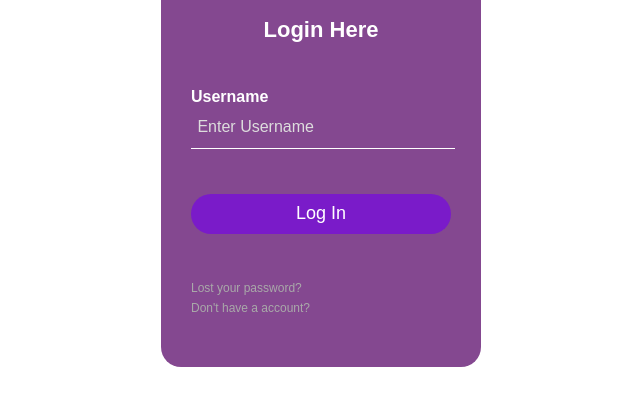
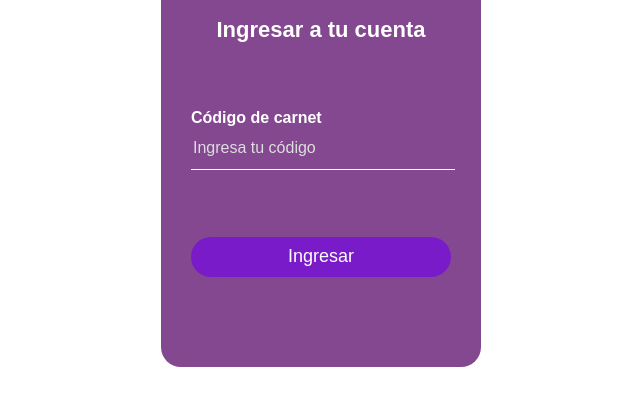
Before and after one commit to tnietov/EasyPay, a website: page public/Login-form/index.html in a window 1280 px wide. Shown: the part 243-648 px from the top of the page, without its empty margins (319-959 px from the left). Drawn offline with Linux system fonts and the light colour scheme.

Commit message:
Update index.html

```diff
--- a/public/Login-form/index.html
+++ b/public/Login-form/index.html
@@ -4,34 +4,28 @@
     <meta charset="UTF-8">
     <meta http-equiv="X-UA-Compatible" content="IE=edge">
     <meta name="viewport" content="width=device-width, initial-scale=1.0">
-    <title>Form Loging | EasyPay</title>
+    <title>Login | EasyPay</title>
     <link rel="stylesheet" href="CSS/master.css">
     <script src="./../main.js" type="text/javascript"></script>
 </head>
 <body>
         <div class="login-box">
-        <img class="avatar"src="img/logo.jpeg" alt="Logo de EasyPay">
-        <h1>Login Here</h1>
+        <img class="avatar"src="img/logo.jpeg" alt="Logo de EasyPay" title="EasyPay">
+        <h1>Ingresar a tu cuenta</h1>
         <form class="form" onsubmit="signIn(this)" action="#" method="get" id="loginForm">
             <!--USERNAME-->
             <div class="form-group">
-                <label for="username">Username
-                    <input type="text" name="userId" placeholder=" Enter Username" pattern="^[0-9]{10}" value="">
+                <label for="username">Código de carnet
+                    <input type="text" name="userId" placeholder="Ingresa tu código" pattern="^[0-9]{10}" value="">
                 </label>
             </div>
-            <!--PASSWORD-->
-            <!--label for="password">Password
-                <input type="password" placeholder=" Enter Password">
-            </-label-->
+
 
             <div class="form-group">
-                <input type="submit" value="Log In" >
+                <input type="submit" value="Ingresar">
             </div>
 
-            <div class="action-group">
-                <a href="#">Lost your password?</a><br>
-                <a href="#">Don't have a account?</a>
-            </div>
+
         </form>
 
 </body>
```
